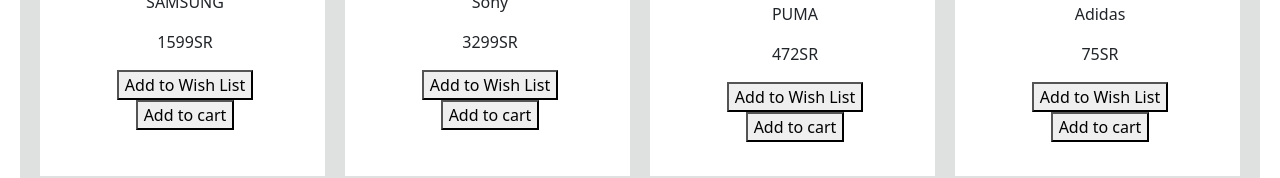
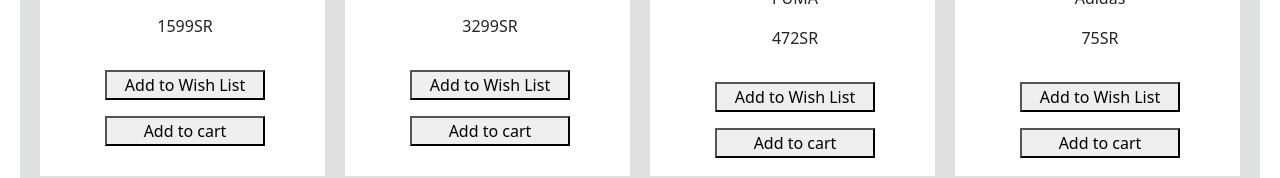
Before and after one commit to group-7-Tuwaiq-Java/Online_Store, a React (Create React App) app in the folder online-store-group7/: page / in a window 1280 px wide. Shown: the part 538-716 px from the top of the page. Built offline with nearby package versions, Linux system fonts and the light colour scheme.

Commit message:
change buttons  width and margin

```diff
--- a/online-store-group7/src/App.css
+++ b/online-store-group7/src/App.css
@@ -152,3 +152,12 @@
   gap: 20px;
   padding: 20px;
 }
+
+.addToWishList{
+  width: 10rem;
+  margin: 1rem;
+}
+
+.addToCart{
+  width: 10rem;
+}
```
